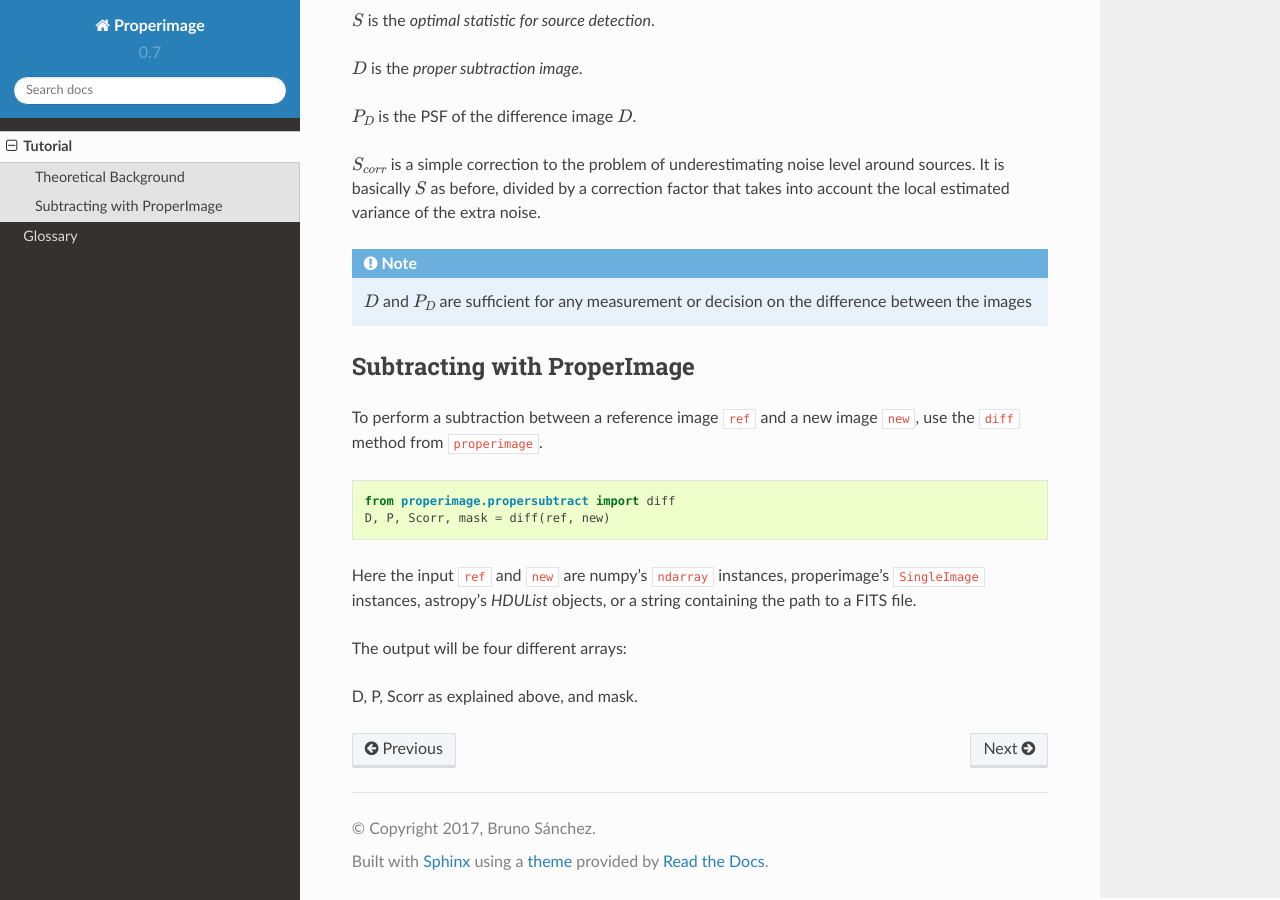
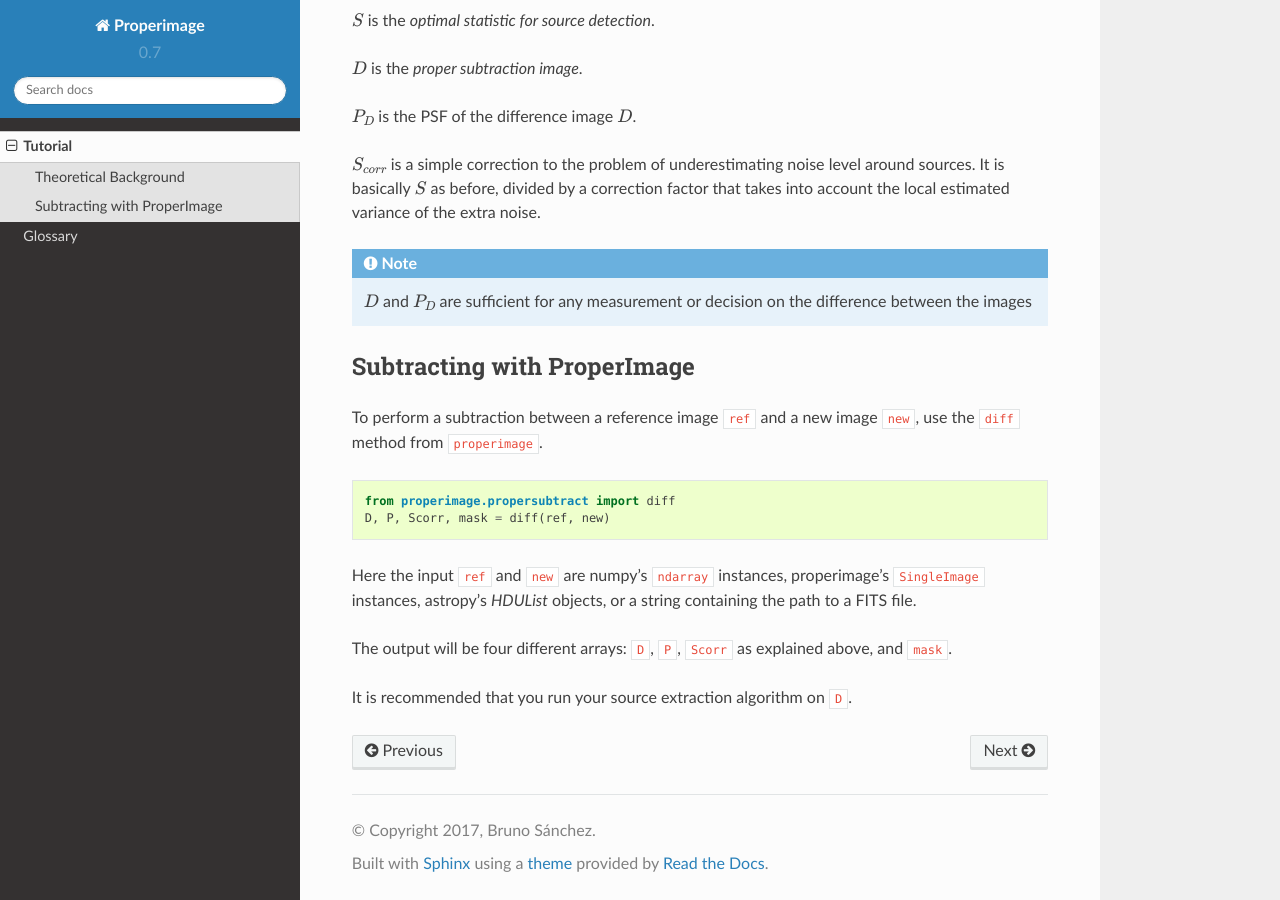
Before and after one commit to quatrope/ProperImage, a Sphinx documentation site: the page built from docs/source/tutorial.rst, in a window 1280 px wide and 900 px high, scrolled down 531 px. Built offline with Sphinx 7.4.7 and the Read the Docs theme 2.0.0, drawn with Linux system fonts in a browser that asks for light colours.

Commit message:
Moved tutorial out of tutorial folder

```diff
--- a/docs/source/index.rst
+++ b/docs/source/index.rst
@@ -58,7 +58,7 @@
 .. toctree::
     :maxdepth: 2
 
-    tutorial/index.rst
+    tutorial.rst
     glossary.rst
 
 
--- a/docs/source/tutorial/index.rst
+++ b/docs/source/tutorial.rst
@@ -52,5 +52,6 @@
 or a string containing the path to a FITS file.
 
 The output will be four different arrays:
+``D``, ``P``, ``Scorr`` as explained above, and ``mask``.
 
-D, P, Scorr as explained above, and mask.
+It is recommended that you run your source extraction algorithm on ``D``.
```
